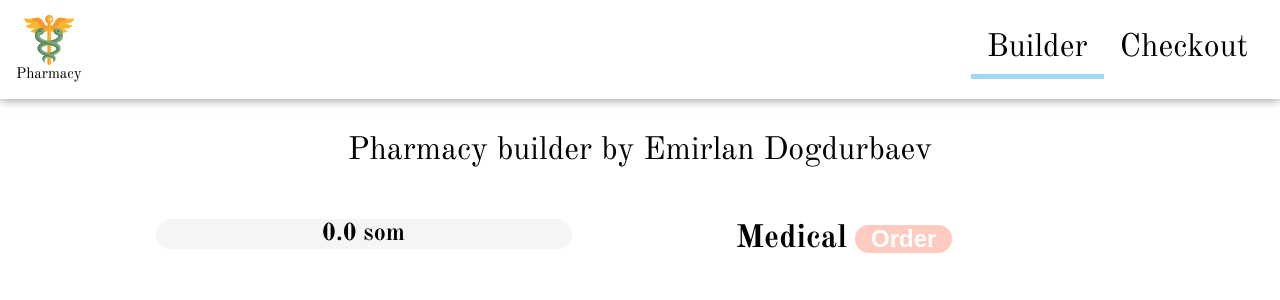
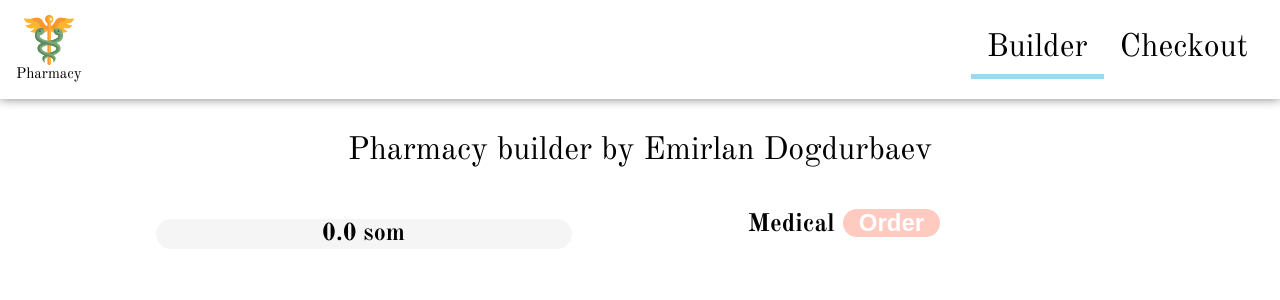
Before and after one commit to EmirlanDogdurbaev/builder, a React (Create React App) app: page / in a window 1280 px wide. Shown: the top 300 px of the page. Built offline with nearby package versions, Linux system fonts and the light colour scheme; no server answers.

Commit message:
stylized element strong

```diff
--- a/src/components/PharmacyBuilder/PharmacyControls/PharmacyControls.module.css
+++ b/src/components/PharmacyBuilder/PharmacyControls/PharmacyControls.module.css
@@ -2,9 +2,13 @@
     flex: 0 0 250px;
     border-radius: 1rem;
     padding: 1rem;
+    padding-top: 0;
     background-color: white;
     color: black;
     text-align: center;
+  }
+  strong{
+    font-size: 25px;
   }
 
   .order{
```
